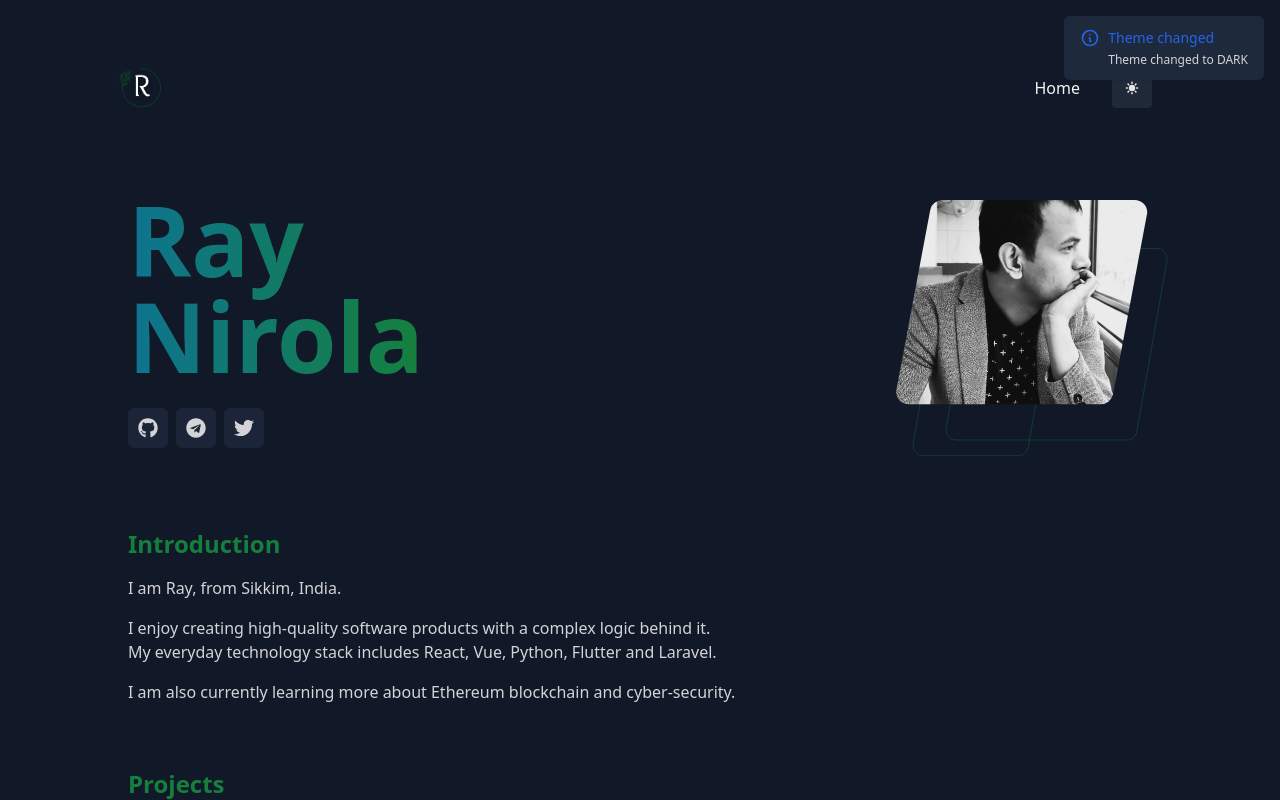
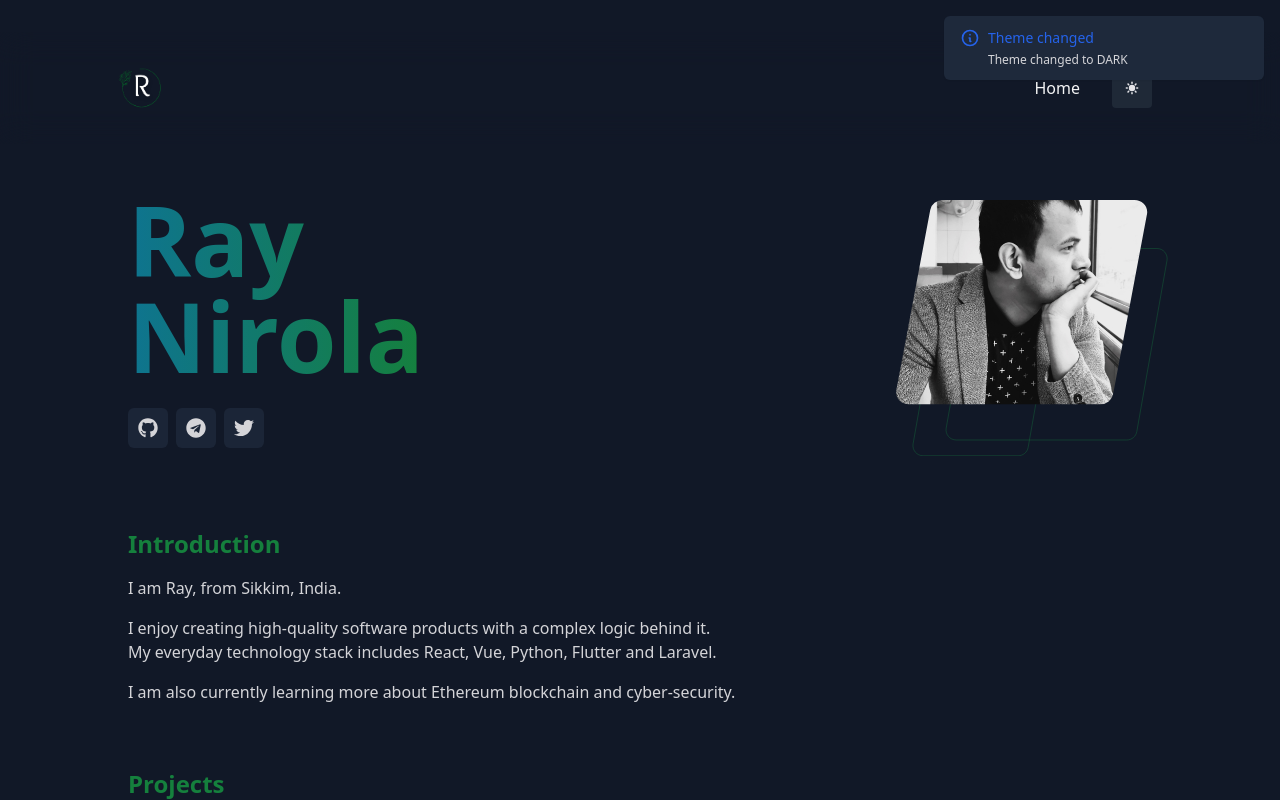
Before and after one commit to raynirola/portfolio, a Next.js app: page / in a window 1280 px wide. Both pictures are taken after a click on the button 1132 px from the left and 88 px from the top of the page. Shown: the top 800 px of the page. Built offline with nearby package versions, Linux system fonts and the light colour scheme; no server answers; what @tailwindcss/typography would draw is missing.

Commit message:
Headless UI transition WIP

```diff
--- a/contexts/NotificationContext.tsx
+++ b/contexts/NotificationContext.tsx
@@ -1,5 +1,7 @@
 import React, { createContext, useCallback, useContext, useEffect, useState } from 'react'
 import { createPortal } from 'react-dom'
+import { Transition } from '@headlessui/react'
+
 import { Notification } from '@/components/Notification'
 
 export const NotificationContext = createContext(null)
@@ -34,15 +36,25 @@ export const NotificationProvider = ({ children }) => {
     <NotificationContext.Provider value={{ addNotification }}>
       {children}
       <Portal>
-        <div className="fixed top-0 right-0 left-0 sm:top-4 sm:right-4 sm:left-auto pointer-events-none z-20">
+        <div className="fixed top-0 right-0 left-0 sm:top-4 sm:right-4 sm:left-auto pointer-events-none z-20 sm:max-w-xs sm:w-full">
           {notifications.map(notification => (
+            <Transition
+              key={notifications.indexOf(notification)}
+              show
+              appear
+              enter="transition duration-300 transform ease-in"
+              enterFrom="opacity-0 translate-x-full"
+              enterTo="opacity-100 translate-x-0"
+              leave="transition duration-300 transform ease-out"
+              leaveFrom="opacity-100 translate-x-0"
+              leaveTo="opacity-0 translate-x-full">
               <Notification
-              key={notification.id}
                 title={notification.title}
                 message={notification.message}
                 type={notification.type}
                 id={notification.id}
               />
+            </Transition>
           ))}
         </div>
       </Portal>
```
Lines whose indentation alone changed are shown as unchanged.
